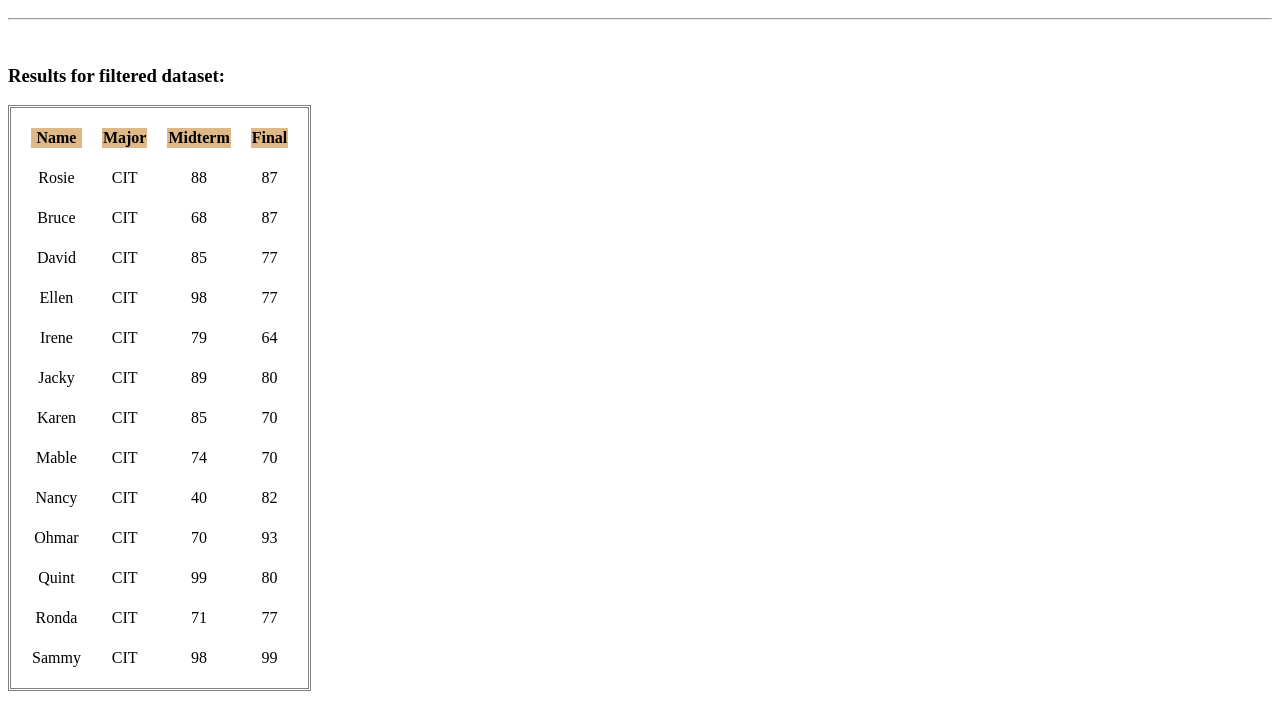
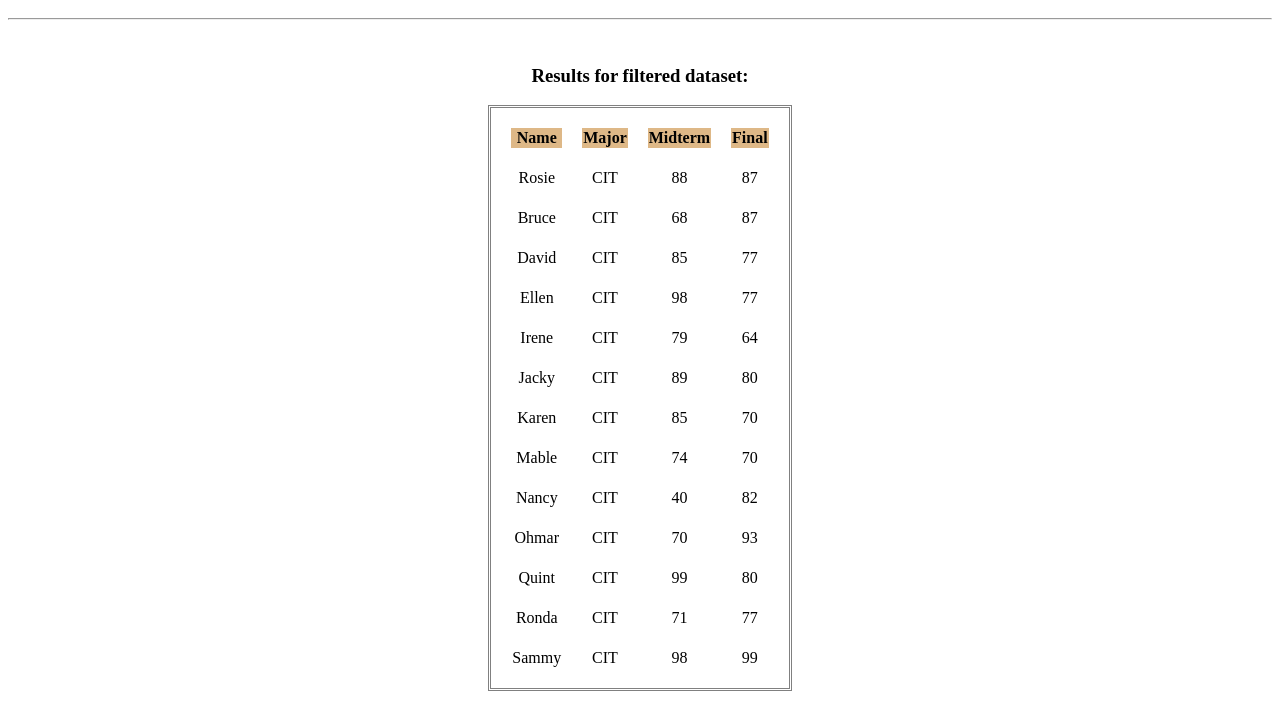
Before and after one commit to AJWinter/ajwint.github.io, a plain HTML site: page index.html in a window 1280 px wide. Both pictures are taken after a click on the button "CIT". Shown: the part 78-800 px from the top of the page. Drawn offline with nearby package versions, Linux system fonts and the light colour scheme.

Commit message:
Update index.html

```diff
--- a/index.html
+++ b/index.html
@@ -49,10 +49,22 @@
             margin: 1em;
         }
 
+        /* #result {
+            display: flex;
+            justify-content: center;
+
+        } */
+
+        h3 {
+            text-align: center;
+        }
+
         table {
+            margin: auto;
             border-spacing: 20px;
             border-style: double;
             text-align: center;
+
         }
 
         table thead {
@@ -65,7 +77,7 @@
 
 
 
-    <title>Program 5: Ajax with Handlebars.js</title>
+    <title>Program 5: Handlebars.js</title>
 
 </head>
 <body>
@@ -80,7 +92,7 @@
         <hr>
 
         <!-- Area designated for displaying retrieved data -->
-         <div id="result"> </div>
+        <div id="result"> </div>
 
     </main>
 
@@ -90,6 +102,7 @@
 
         // Script functionality added after content loads
         document.addEventListener(`DOMContentLoaded`, () => {
+
 
             //use onlick event to pass desired filter to the function that will build the table from the data
             document.querySelector(`#btnCIT`).onclick  = () => buildTable(`CIT`);
@@ -102,7 +115,7 @@
         // table building function using a passed filter argument and a handlebars.js template
         async function buildTable (filter) {
 
-            var response = await fetch(`cit5students.json`); //request main dataset
+            var response = await fetch(`cit5students.json`);
 
             //Check status attribute of the response object
             if (response.ok) {
@@ -126,18 +139,23 @@
                 var tableTemplateCompiled = Handlebars.compile(tableTemplateScript);  //run template through the templating library
                 var tableHTML = tableTemplateCompiled(context); //save template with passed data as html
 
-                //adds the finished table to the DOM
+                //adds the finish table to the DOM
+
                 document.getElementById(`result`).innerHTML = tableHTML;
 
                 console.log(tableHTML);
             }
-            //message in the event that dataset can not be retrieved
+
             else {
                 document.querySelector(`#result`).innerHTML = `DATA NOT FOUND!`;
             }
+
         }
 
+
     </script>
+
+
 
 </body>
 
```
